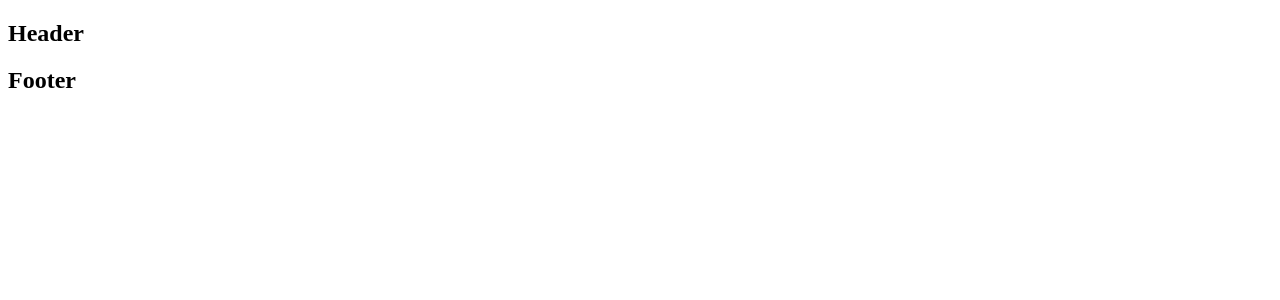
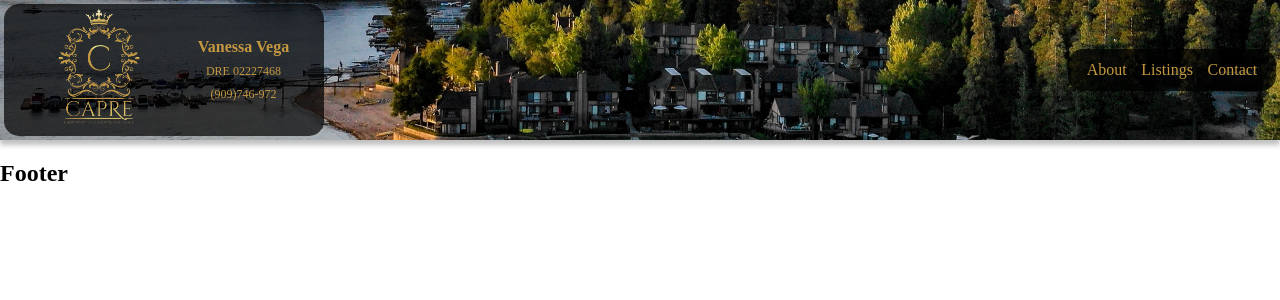
Before and after one commit to eduardoreyes007351208/vanessavegare, a SvelteKit app: page / in a window 1280 px wide. Shown: the top 300 px of the page. Built offline with nearby package versions, Linux system fonts and the light colour scheme.

Commit message:
finished the header

```diff
--- a/src/app.css
+++ b/src/app.css
@@ -1,36 +1,94 @@
-.c1 {
+/* --------------- Header Section ---------------- */
+.header {
+    background-image: url("lib/assets/la_banner.JPG");
+    background-size: cover;
+    width: 100vw;
+    display: flex;
+    justify-content: space-between;
+    align-items: center;
+    box-shadow: 0px 5px 5px rgba(0,0,0,.25);
+}
+.mainHeader {
+    background-color: rgba(0, 0, 0, .7);
+    width: 25vw;
+    display: flex;
+    border-radius: 15px;
+    margin: 4px;
+    justify-content: space-evenly;
+}
+#capreHeader {
+    max-width: 128px;
+    max-width: 128px;
+}
+
+.headerWords {
+    font-size: 1rem;
     display: flex;
     flex-direction: column;
     justify-content: center;
     align-items: center;
-    height: 100vh;
 }
-.c2 {
+.headerWords p {
+    font-size: 0.75rem;
+}
+.headerWords h2 {
+    font-size: 1rem;
+}
+.headerText {
+    margin: 0px;
+    color: #C49841;
+    padding: 4px;
+}
+.navlist {
+    background-color: rgba(0, 0, 0, .7);
     display: flex;
-    flex-direction: column;
+    border-radius: 15px;
+    flex-wrap: wrap;
+    justify-content: space-evenly;
+    width: 15vw;
+    margin: 4px;
+    padding: 8px;
+}
+.navitems {
+    list-style-type: none;
+    display: flex;
     justify-content: center;
     align-items: center;
-    height: 100vh;
+    padding: 4px;
 }
-.c3 {
-    display: flex;
-    flex-direction: column;
-    justify-content: center;
-    align-items: center;
-    height: 100vh;
+.navText {
+    color: #C49841;
+    text-decoration: none;
 }
-#box {
-    background-color: violet;
-    width: 50vw;
-    display: flex;
-    align-items: center;
-    justify-content: center;
-}
-
+/* ---------------- html --------------------- */
 
 html {
     scroll-snap-type: y mandatory;
+    font-size: 16;
 }
 section {
     scroll-snap-align: start;
 }
+body {
+    margin: 0;
+}
+
+/* ------------- Dynamic Sizing ---------------- */
+
+/* For Mobile */
+@media screen and (max-width: 540px) {
+
+    .mainHeader {
+        width: 50vw;
+    }
+    .headerWords {
+        font-size: .75rem;
+    }
+}
+
+/* For Tablet */
+@media screen and (min-width: 540px) and (max-width: 780px) {
+    .mainHeader {
+        width: 40vw;
+    }
+}
--- a/src/lib/header.svelte
+++ b/src/lib/header.svelte
@@ -1,3 +1,28 @@
+<script>
+  const capreLogo = new URL("./assets/CapreLogo.png", import.meta.url).href;
+</script>
+
 <section class="header">
-  <h1>Header</h1>
+  <div class="mainHeader">
+    <a href="/">
+      <img id="capreHeader" src={capreLogo} alt="capreLogo" />
+    </a>
+    <div class="headerWords">
+      <h2 class="headerText">Vanessa Vega</h2>
+      <p class="headerText">DRE 02227468</p>
+      <p class="headerText">(909)746-972</p>
+    </div>
+  </div>
+
+  <ul class="navlist">
+    <li class="navitems">
+      <a class="navText" href="/">About</a>
+    </li>
+    <li class="navitems">
+      <a class="navText" href="/">Listings</a>
+    </li>
+    <li class="navitems">
+      <a class="navText" href="/">Contact</a>
+    </li>
+  </ul>
 </section>
```
Also changed, not shown: src/routes/listings/+page.svelte (+2 -21 lines), src/lib/assets/CapreLogo.PNG (added), src/lib/assets/la_banner.JPG (added).
